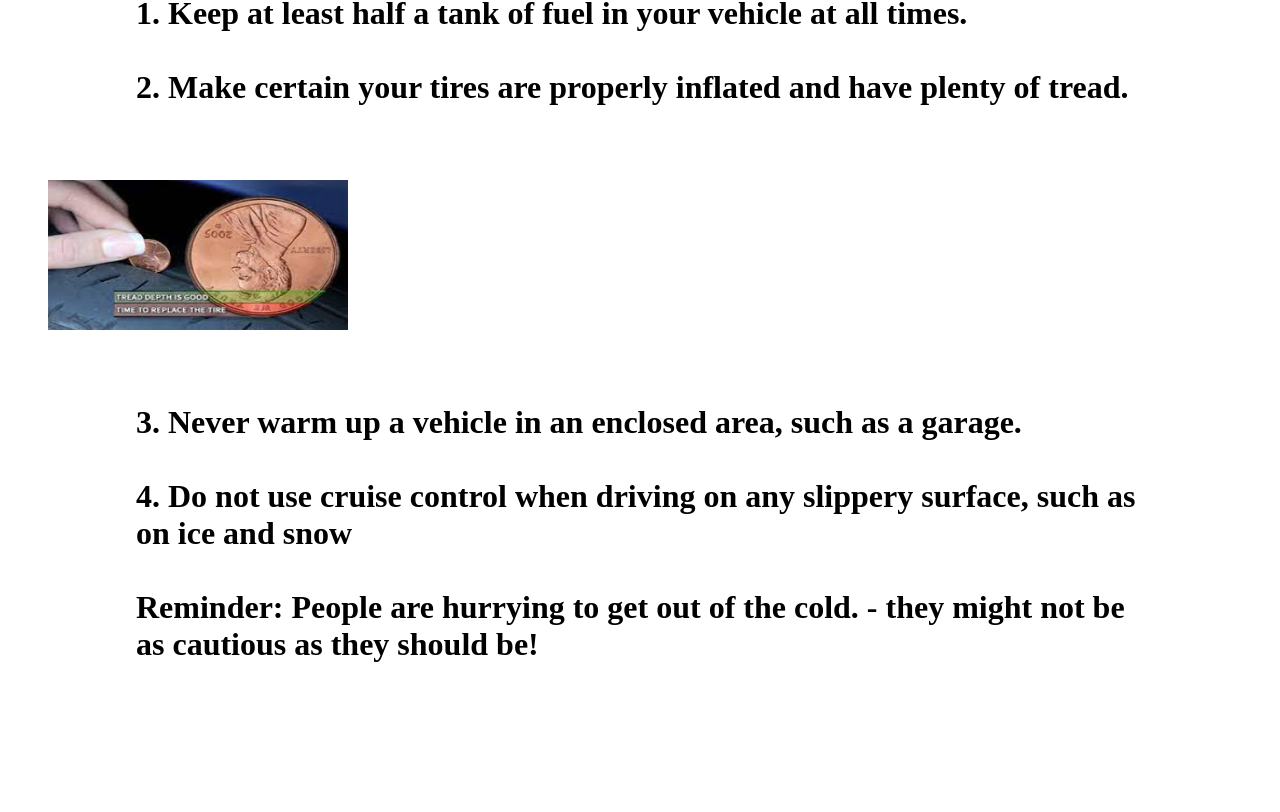
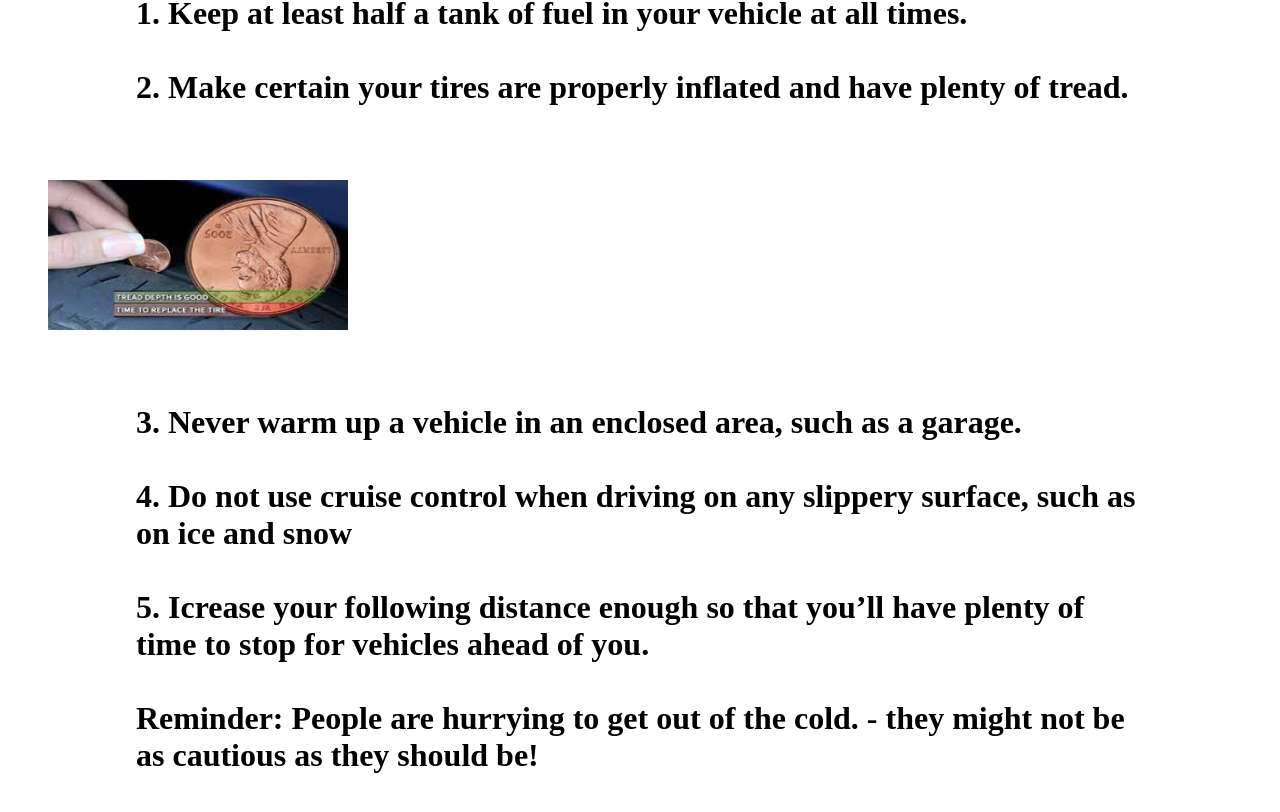
Before and after one commit to cjlooft/cjlooft.github.io, a plain HTML site: page index.html in a window 1280 px wide. Shown: the part 1153-1965 px from the top of the page. Before the commit the page ends 1880 px from the top, so only its background shows below. Drawn offline with Linux system fonts and the light colour scheme.

Commit message:
Update index.html

```diff
--- a/index.html
+++ b/index.html
@@ -44,7 +44,7 @@
   <strong> DRIVING TIPS </strong> <br> <br> 1.  Keep at least half a tank of fuel in your vehicle at all times. <br> <br> 2.  Make certain your tires are properly inflated and have plenty of tread.
 </h2> <img src="Images/pennytread.jpg" alt="Gauging tread with a penny" style="width:300px;height:150px;margin: 10px 40px"> <h2>
    3. Never warm up a vehicle in an enclosed area, such as a garage. <br> <br> 4. Do not use cruise control when driving on any slippery surface,
-   such as on ice and snow  <br> <br>   Reminder: People are hurrying to get out of the cold. - they might not be as cautious as they should be! </h2>
+   such as on ice and snow  <br> <br>  5. Icrease your following distance enough so that you’ll have plenty of time to stop for vehicles ahead of you.  <br> <br> Reminder: People are hurrying to get out of the cold. - they might not be as cautious as they should be! </h2>
 
 
 </html>
```
